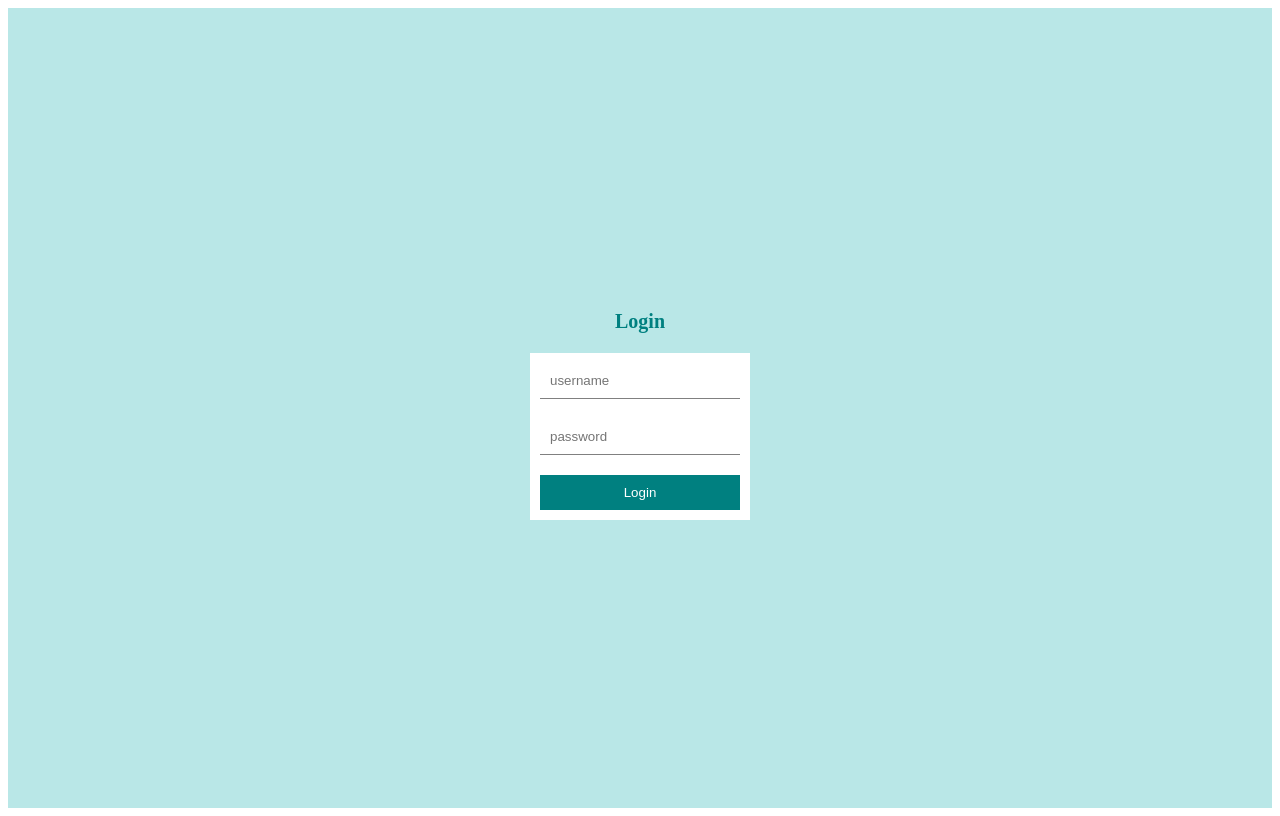
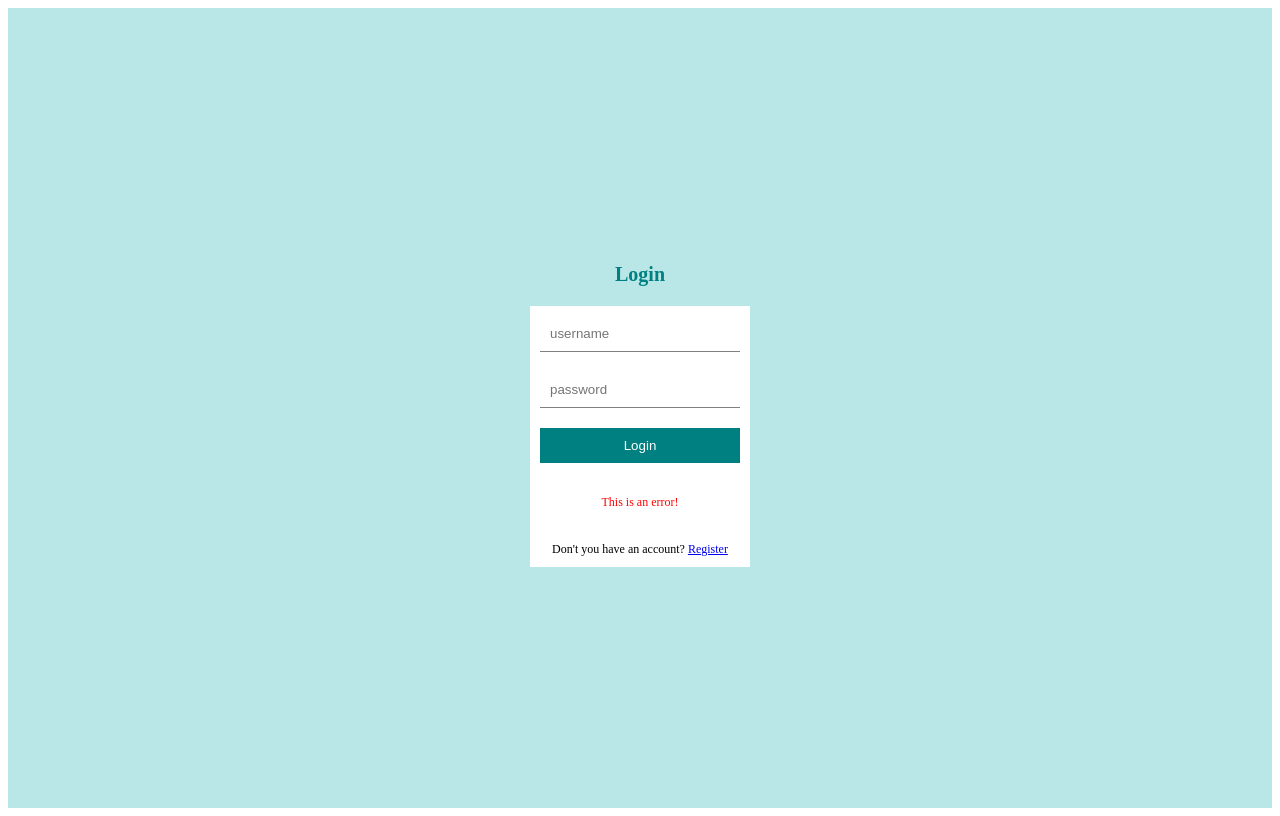
Before and after one commit to KumarWayadande/blog-app-2.0, a React (Vite) app in the folder client/: page /login in a window 1280 px wide. Built offline with nearby package versions, Linux system fonts and the light colour scheme.

Commit message:
Login and Register pages designed

```diff
--- a/client/src/pages/Login.jsx
+++ b/client/src/pages/Login.jsx
@@ -1,14 +1,29 @@
+import { Link } from "react-router-dom";
 function Login() {
   return (
     <div className="auth">
-        <h1>Login</h1>
-        <form>
-            <input type="text" placeholder="username" name="username" id="username" />
-            <input type="password" placeholder="password" name="password" id="password" />
-            <button>Login</button>
-        </form>
+      <h1>Login</h1>
+      <form>
+        <input
+          type="text"
+          placeholder="username"
+          name="username"
+          id="username"
+        />
+        <input
+          type="password"
+          placeholder="password"
+          name="password"
+          id="password"
+        />
+        <button>Login</button>
+        <p>This is an error!</p>
+        <span>
+          Don't you have an account? <Link to="/register">Register</Link>
+        </span>
+      </form>
     </div>
-  )
+  );
 }
 
 export default Login;
--- a/client/src/pages/Register.jsx
+++ b/client/src/pages/Register.jsx
@@ -1,9 +1,38 @@
-import React from 'react'
+import React from "react";
+import { Link } from "react-router-dom";
 
 export default function Register() {
   return (
-    <div>
-        Register
+    <div className="auth">
+      <h1>Register</h1>
+      <form>
+        <input
+          required
+          type="text"
+          placeholder="username"
+          name="username"
+          id="username"
+        />
+        <input
+          required
+          type="email"
+          placeholder="email"
+          name="email"
+          id="email"
+        />
+        <input
+          required
+          type="password"
+          placeholder="password"
+          name="password"
+          id="password"
+        />
+        <button>Register</button>
+        <p>This is an error!</p>
+        <span>
+          Do you have an account? <Link to="/login">Login</Link>
+        </span>
+      </form>
     </div>
-  )
+  );
 }
--- a/client/styles.scss
+++ b/client/styles.scss
@@ -40,6 +40,17 @@
                 cursor: pointer;
                 color: white;
             }
+
+            span{
+                font-size: 12px;
+                text-align: center;
+            }
+
+            p{
+                font-size: 12px;
+                color: red;
+                text-align: center;
+            }
         }
     }
 }
```
